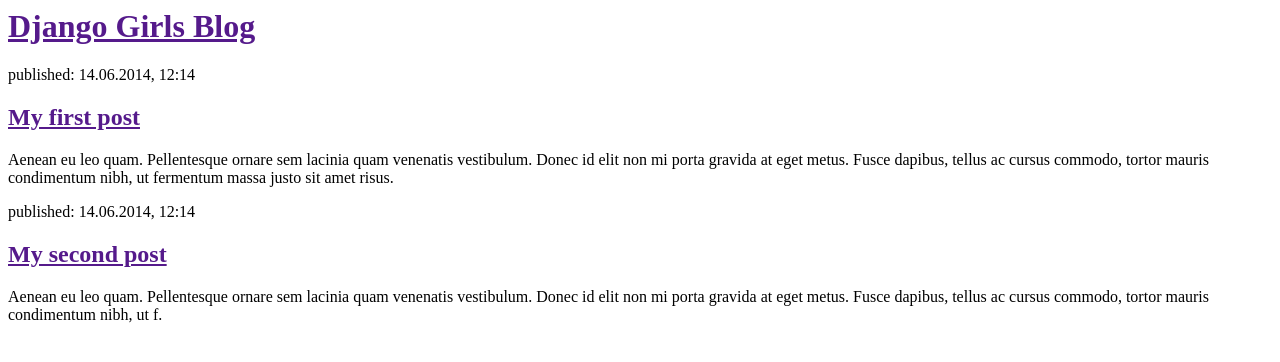
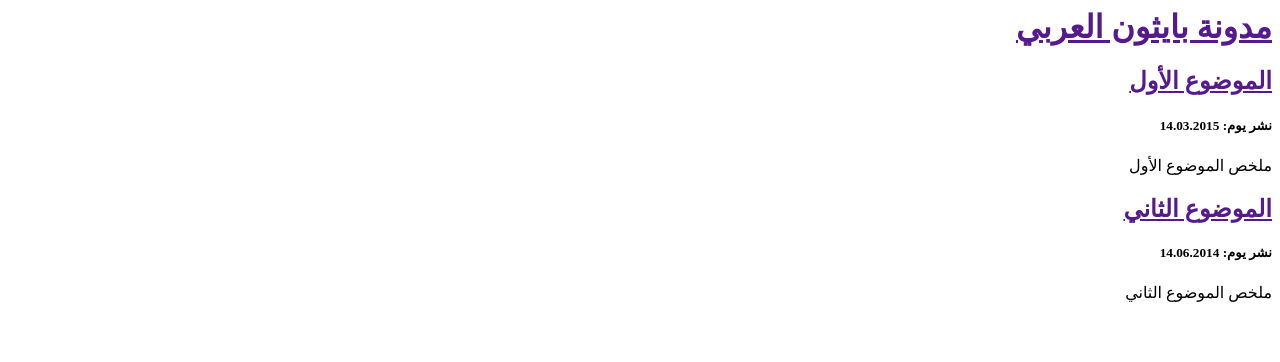
Before and after one commit to kader14/pyarab_blog, a Django app: page / in a window 1280 px wide. Shown: the top 362 px of the page. Run offline with Django 3.2, Linux system fonts and the light colour scheme.

Commit message:
Changed the HTML for the site.

```diff
--- a/blog/templates/blog/post_list.html
+++ b/blog/templates/blog/post_list.html
@@ -1,22 +1,25 @@
-<html>
+<html dir='rtl'>
 <head>
-        <title>Django Girls blog</title>
+<title>مدونة بايثون العربي </title>
 </head>
 <body>
 <div>
-            <h1><a href="">Django Girls Blog</a></h1>
+        <h1><a href="">مدونة بايثون العربي</a></h1>
+</div>
+<div>
+
+        <h2><a href="">الموضوع الأول </a></h2>
+	<h5><p>نشر يوم: 14.03.2015</p></h5>
+        <p>ملخص الموضوع الأول</p>
 </div>
 
+
+
 <div>
-            <p>published: 14.06.2014, 12:14</p>
-            <h2><a href="">My first post</a></h2>
-            <p>Aenean eu leo quam. Pellentesque ornare sem lacinia quam venenatis vestibulum. Donec id elit non mi porta gravida at eget metus. Fusce dapibus, tellus ac cursus commodo, tortor mauris condimentum nibh, ut fermentum massa justo sit amet risus.</p>
+        <h2><a href="">الموضوع الثاني </a></h2>
+	<h5><p>نشر يوم: 14.06.2014</p></h5>
+        <p> ملخص الموضوع الثاني</p>
 </div>
 
-        <div>
-            <p>published: 14.06.2014, 12:14</p>
-            <h2><a href="">My second post</a></h2>
-            <p>Aenean eu leo quam. Pellentesque ornare sem lacinia quam venenatis vestibulum. Donec id elit non mi porta gravida at eget metus. Fusce dapibus, tellus ac cursus commodo, tortor mauris condimentum nibh, ut f.</p>
-        </div>
 </body>
 </html>
```
Also changed, not shown: 1 other file. Lines whose indentation alone changed are shown as unchanged.
